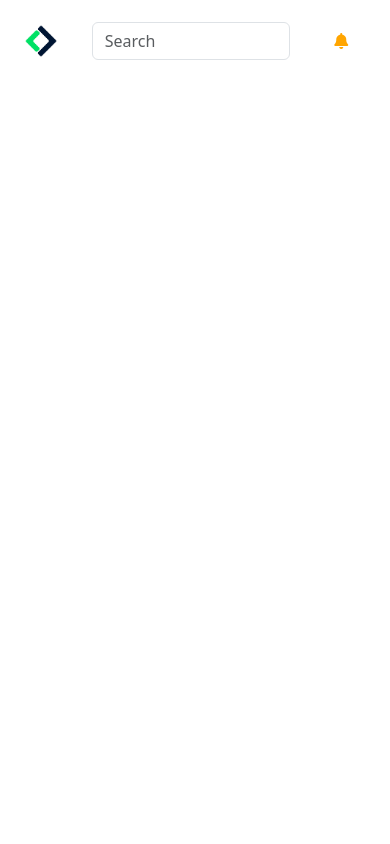
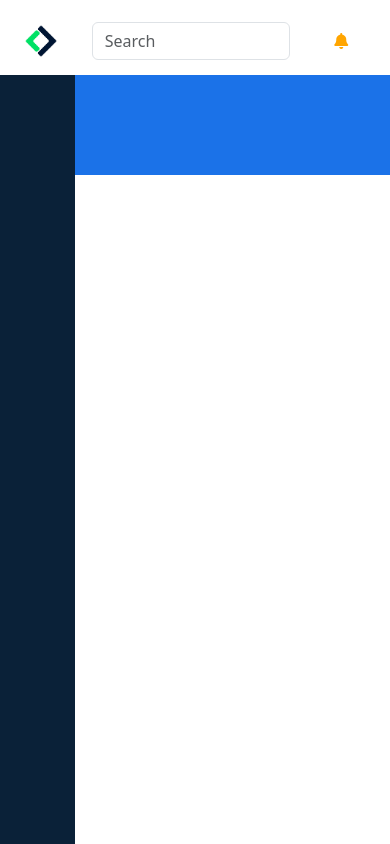
Before and after one commit to longo2002/html-css-bootstrap-dashboard, a plain HTML site: page index.html in a window 390 px wide. Drawn offline with nearby package versions, Linux system fonts and the light colour scheme.

Commit message:
macro areas

```diff
--- a/css/app.css
+++ b/css/app.css
@@ -1,5 +1,6 @@
 .h-main{
     height: 75px;
+    overflow: hidden;
 }
 
 img{
@@ -22,6 +23,25 @@ img{
 
 .interface{
     height: calc(100vh - 75px);
+    display: flex;
+}
+
+.i-header{
+    height: 100px;
+    background-color: rgba(27,114,232,255);
+}
+
+.i-body{
+    height: calc(100% - 100px);
+}
+
+.sidebar{
+    width: 150px;
+    background-color: rgba(10,33,56,255);
+}
+
+.main-interface{
+    width: calc(100% - 150px);
 }
 
 @media only screen and (max-width: 768px) {
@@ -40,4 +60,14 @@ img{
     .pop-bell{
         display: flex;
     }
+
+    .sidebar{
+        width: 75px;
+    }
+
+    .main-interface{
+        width: calc(100% - 75px);
+    }
+
+
 }
--- a/index.html
+++ b/index.html
@@ -11,7 +11,7 @@
 </head>
 <body>
     <header class="h-main">
-        <div class="container p-3">
+        <div class="container-sm p-3">
             <div class="row justify-content-between align-items-center justify-content-center">
                 <div class="col-2">
                     <img class="logo" src="./img/img/logo.svg" alt="logo">
@@ -26,7 +26,7 @@
                 </div>
                 <div class="col-2 ">
 
-                    <ul class="h-list list-unstyled m-0 d-flex gap-5">
+                    <ul class="h-list list-unstyled m-0 d-flex gap-xl-5 gap-md-3">
                         <li>
                             <i class="fa-solid fa-list"></i>
                         </li>
@@ -47,6 +47,17 @@
         </div>
     </header>
     <main class="interface">
+        <aside class="sidebar">
+
+        </aside>
+        <main class="main-interface">
+            <header class="i-header">
+
+            </header>
+            <section class="i-body">
+
+            </section>
+        </main>
     </main>
 </body>
 </html>
```
